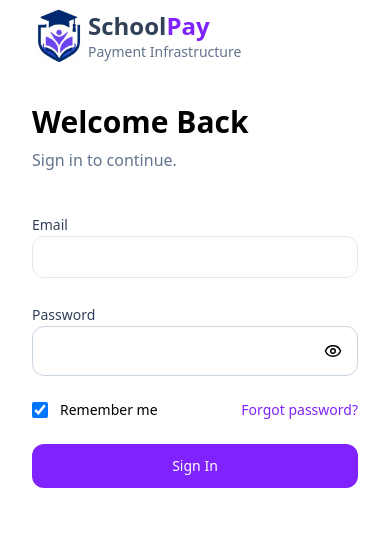
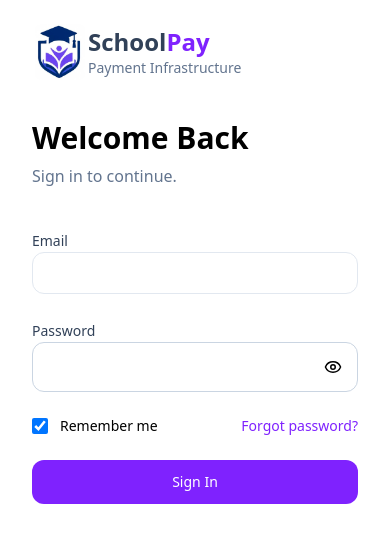
Before and after one commit to littlebigFM/SchoolPay, a React (Vite) app: page /login in a window 390 px wide. Shown: the top 542 px of the page. Built offline with nearby package versions, Linux system fonts and the light colour scheme.

Commit message:
fixed login page layout and added coming soon feature for student actions

```diff
--- a/src/pages/auth/Login.tsx
+++ b/src/pages/auth/Login.tsx
@@ -78,7 +78,7 @@ const Login = () => {
 
       {/* RIGHT */}
 
-      <div className="flex lg:items-center justify-center py-2 px-8">
+      <div className="flex lg:items-center justify-center py-6 px-8">
         <div className="w-full max-w-md">
           <AuthLogo />
 
```
